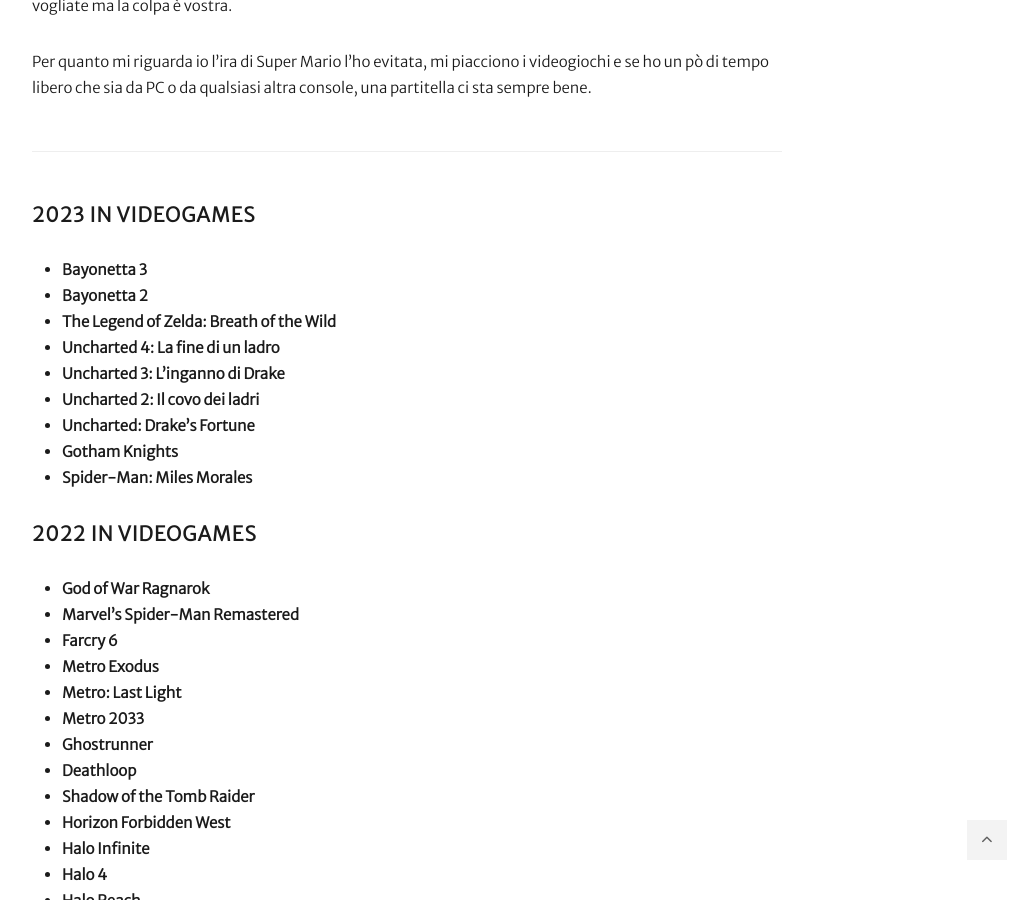
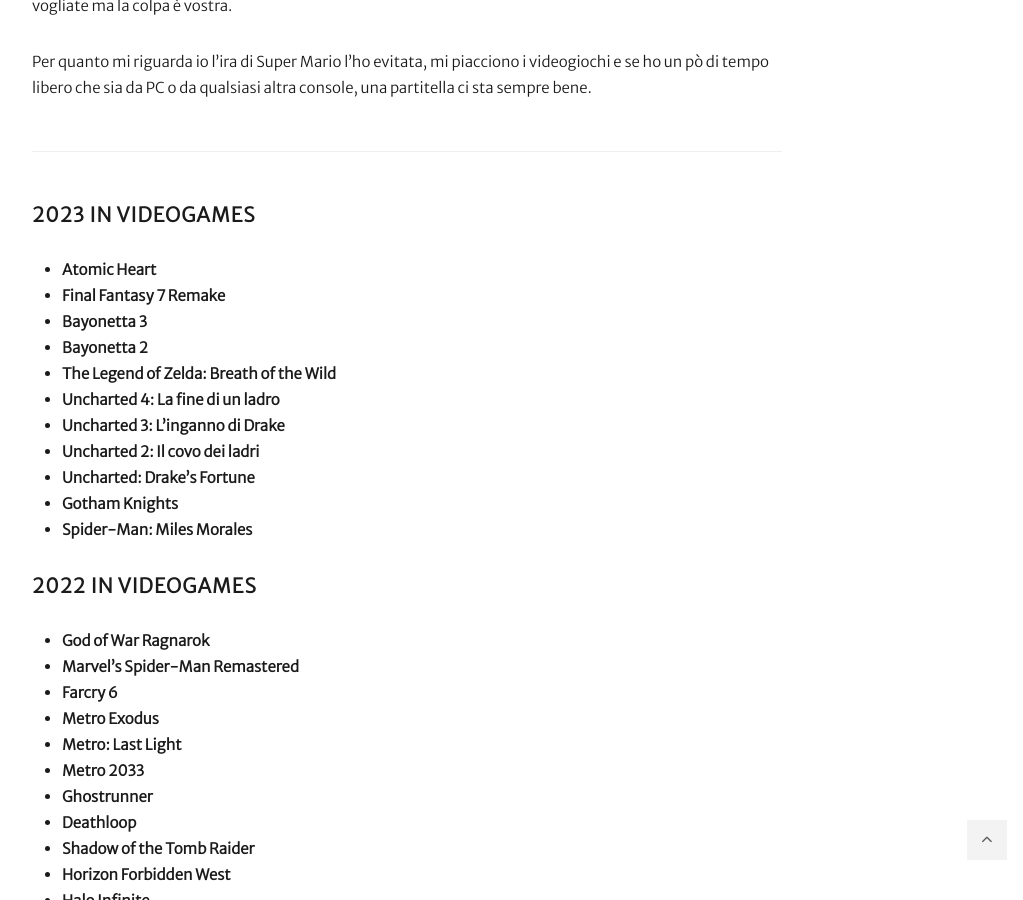
Before and after one commit to carlofinocchiaro/carlofinocchiaro.github.io, a Jekyll site: the page built from _pages/atAGlancePage/gaming.md, in a window 1280 px wide and 900 px high, scrolled down 955 px. Shown: the whole window, without its empty margins (233-1256 px from the left). Built offline with Jekyll 4.4.1, drawn with Linux system fonts in a browser that asks for light colours; nearby versions of some CDN libraries; emoji names are drawn with the system emoji font.

Commit message:
Update videogame page + gem update

```diff
--- a/_pages/atAGlancePage/gaming.md
+++ b/_pages/atAGlancePage/gaming.md
@@ -14,6 +14,8 @@
 
 ***
 #### 2023 in videogames
+* **Atomic Heart**
+* **Final Fantasy 7 Remake**
 * **Bayonetta 3**
 * **Bayonetta 2**
 * **The Legend of Zelda: Breath of the Wild**
```
Also changed, not shown: Gemfile.lock.
